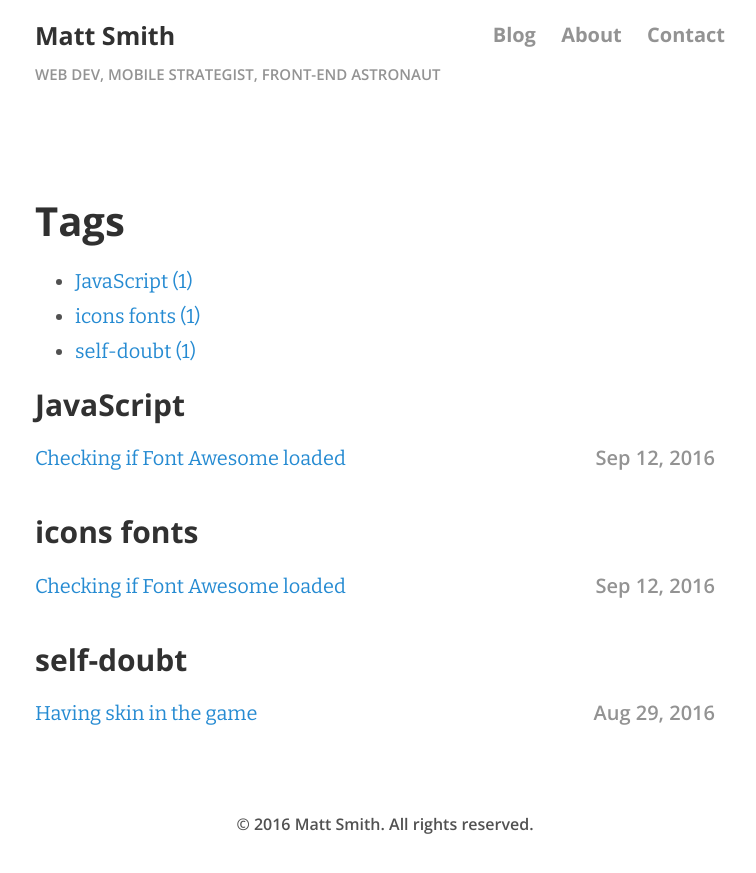
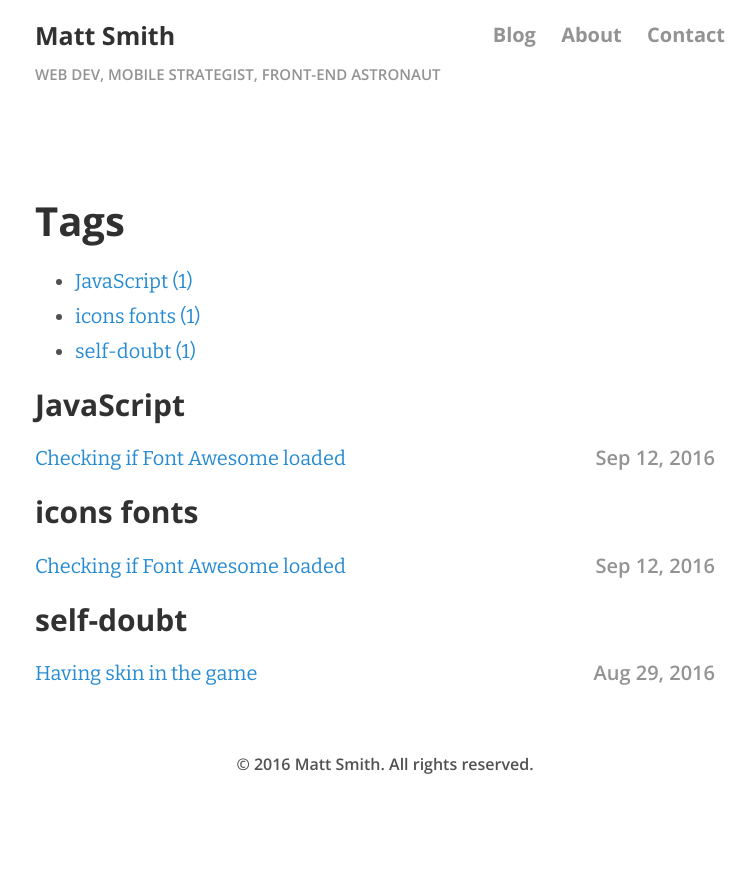
Before and after one commit to AllThingsSmitty/allthingssmitty.github.io, a Jekyll site: the page built from tags.md, in a window 1280 px wide. Shown: the top 873 px of the page, without its empty margins (255-1011 px from the left). Built offline with Jekyll 4.4.1, drawn with Linux system fonts in a browser that asks for light colours; nearby versions of some CDN libraries.

Commit message:
Refactored layout 👷🏼

```diff
--- a/tags.md
+++ b/tags.md
@@ -12,19 +12,21 @@
 [//]: # (Build the Page)
 
 [//]: # (List of all tags)
-<ul class="tags">
-  {% for item in (0..site.tags.size) %}{% unless forloop.last %}
-    {% capture this_word %}{{ tag_words[item] }}{% endcapture %}
-    <li>
-      <a href="#{{ this_word | cgi_escape }}" class="tag">{{ this_word }}
-        <span>({{ site.tags[this_word].size }})</span>
-      </a>
-    </li>
-  {% endunless %}{% endfor %}
-</ul>
+<section>
+  <ul>
+    {% for item in (0..site.tags.size) %}{% unless forloop.last %}
+      {% capture this_word %}{{ tag_words[item] }}{% endcapture %}
+      <li>
+        <a href="#{{ this_word | cgi_escape }}" class="tag">{{ this_word }}
+          <span>({{ site.tags[this_word].size }})</span>
+        </a>
+      </li>
+    {% endunless %}{% endfor %}
+  </ul>
+</section>
 
 [//]: # (Posts by tags)
-<div>
+<section class="tags">
   {% for item in (0..site.tags.size) %}{% unless forloop.last %}
     {% capture this_word %}{{ tag_words[item] }}{% endcapture %}
     <h2 id="{{ this_word | cgi_escape }}">{{ this_word }}</h2>
@@ -37,7 +39,6 @@
           {{ post.date | date: "%b %-d, %Y" }}
         </span>
       </div>
-      <div style="clear: both;"></div>
     {% endif %}{% endfor %}
   {% endunless %}{% endfor %}
-</div>
+</section>
```
